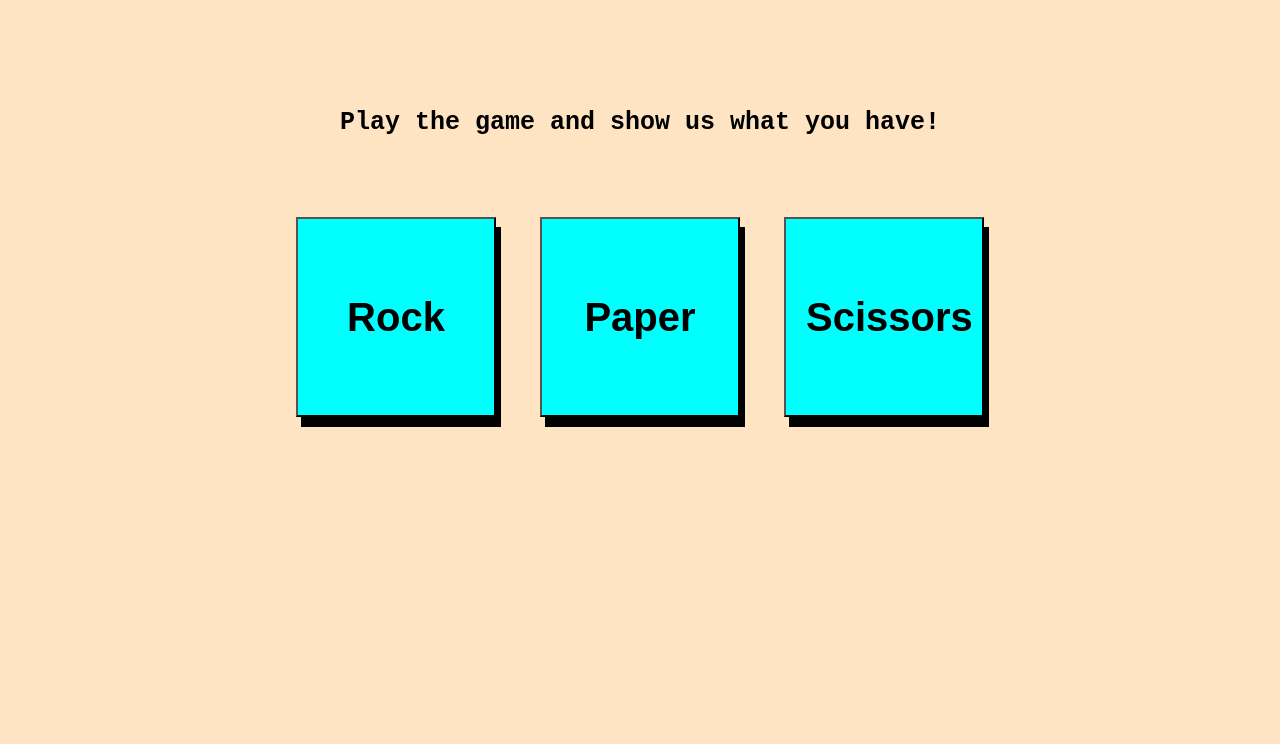
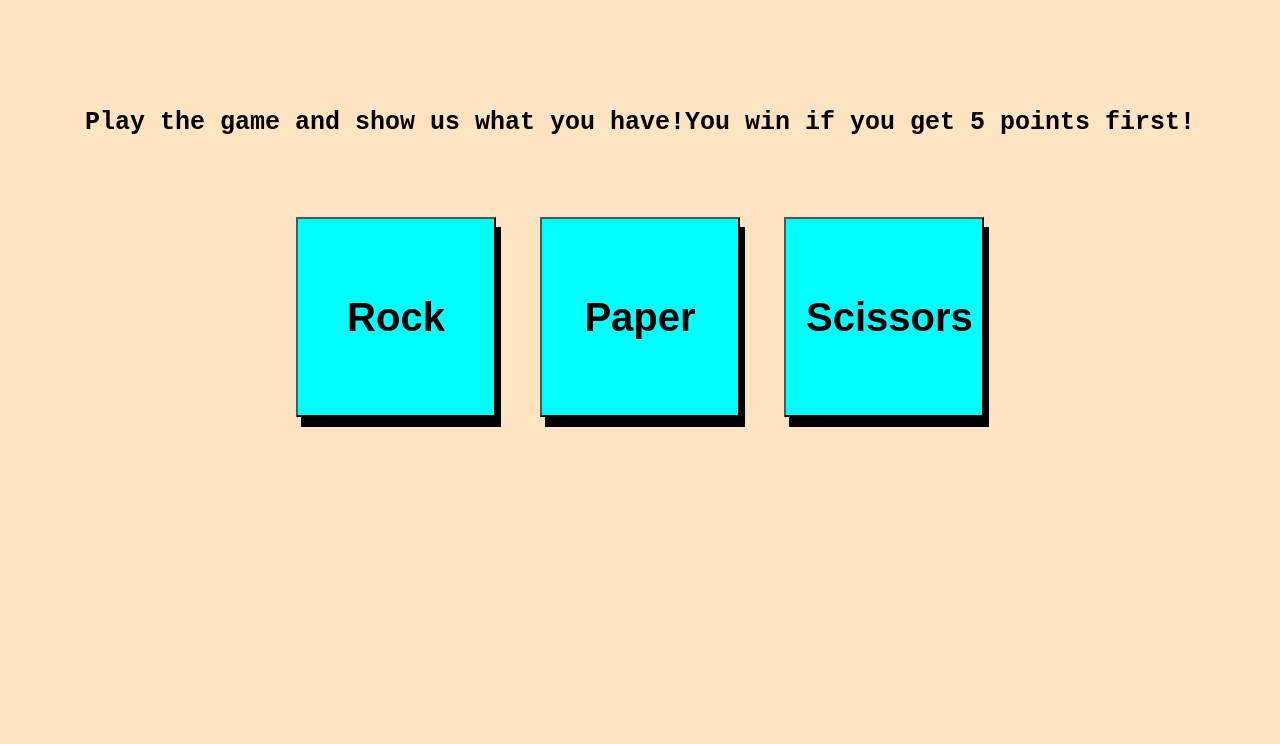
Before and after one commit to Barghout22/Rock-paper-Scissors-game, a plain HTML site: page index.html in a window 1280 px wide. Shown: the top 744 px of the page. Drawn offline with Linux system fonts and the light colour scheme.

Commit message:
added an new sentence to the intro paragraph.

```diff
--- a/index.html
+++ b/index.html
@@ -9,7 +9,7 @@
 
 <body>
   <div id="container">
-    <p class="intro">Play the game and show us what you have!</p>
+    <p class="intro">Play the game and show us what you have!You win if you get 5 points first!</p>
     <button class="rock">Rock</button>
     <button class="paper">Paper</button>
     <button class="scissors">Scissors</button>
```
